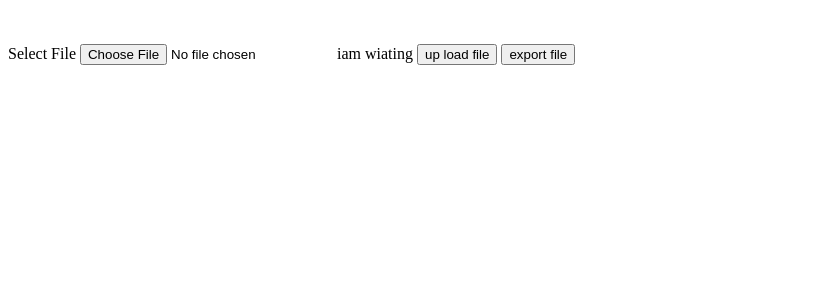
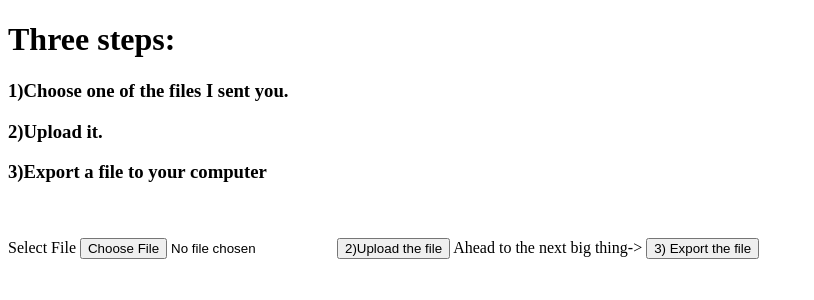
Before and after one commit to ddanielhasan/cut_time_app, a Flask app: page / in a window 1280 px wide. Shown: the top 300 px of the page, without its empty margins (0-814 px from the left). Run offline with Flask 2, Linux system fonts and the light colour scheme.

Commit message:
initial commit

```diff
--- a/templates/index.html
+++ b/templates/index.html
@@ -6,14 +6,19 @@
     <title>cut-time</title>
 </head>
 <body>
+    <h1>Three steps:</h1>
+        <h3>1)Choose one of the files I sent you.</h3>
+        <h3>2)Upload it.</h3>
+        <h3>3)Export a file to your computer</h3>
+
     <br><br>
     <div>
       <form action="/" method="POST" enctype="multipart/form-data">
       <label>Select File</label>
       <input type="file" name="ecxel" id="file">
-      <label for="file">iam wiating</label>
-      <button type="submit" name="submit_button" value="Do Something">up load file</button>
-      <button type="submit" name="submit_button" value="export">export file</button>
+      <button type="submit" name="submit_button" value="Do Something">2)Upload the file</button>
+      <label for="file">Ahead to the next big thing-></label>
+      <button type="submit" name="submit_button" value="export">3) Export the file</button>
 
       </form>
     </div>
```
